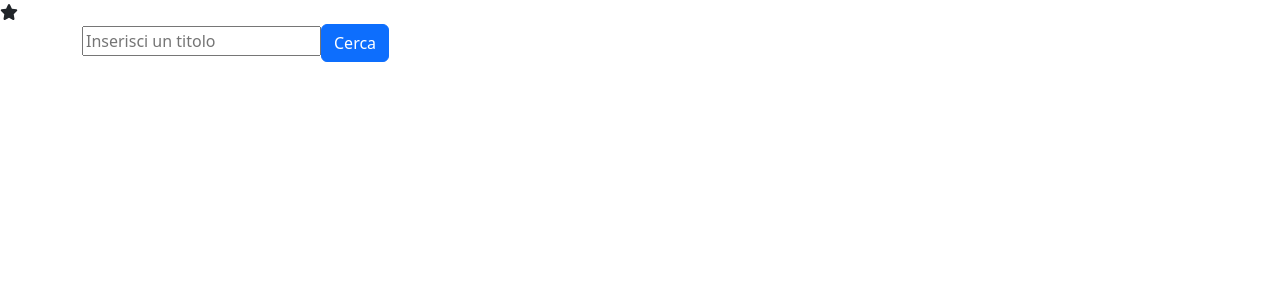
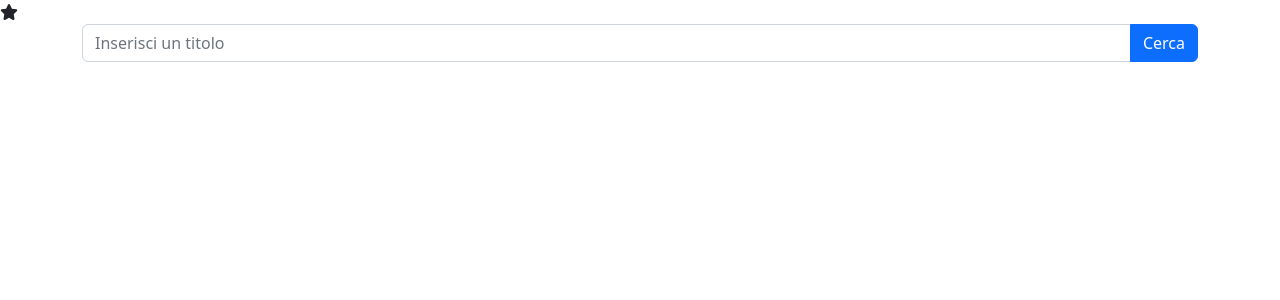
Before and after one commit to SamuelePassiatore/vite-boolflix, a Vue app: page / in a window 1280 px wide. Shown: the top 300 px of the page. Built offline with nearby package versions, Linux system fonts and the light colour scheme.

Commit message:
improvement to flag with method get image path for dinamic images

```diff
--- a/src/App.vue
+++ b/src/App.vue
@@ -12,12 +12,25 @@ export default {
     }
   },
   methods: {
+    getImagePath(image) {
+      const url = new URL(`./assets/img/${image}.png`, import.meta.url);
+      return url.href
+    },
+
     fetchMovie(url) {
       axios.get(url)
         .then((res) => {
           store.movies = res.data.results
         }).catch(error => { console.log(error) })
     },
+
+    fetchMovie(url) {
+      axios.get(url)
+        .then((res) => {
+          store.movies = res.data.results
+        }).catch(error => { console.log(error) })
+    },
+
     onTypeSearch() {
       const apiUri = this.apiUri + `${this.searchTerm}`
       this.fetchMovie(apiUri)
@@ -36,17 +49,17 @@ export default {
 <template>
   <font-awesome-icon icon="fa-solid fa-star" />
   <div class="container">
-    <div>
+    <div class="input-group">
       <input v-model.trim="this.searchTerm" @keyup.enter="onTypeSearch" @keyup.esc="clearInput" type="text"
-        placeholder="Inserisci un titolo">
+        placeholder="Inserisci un titolo" class="form-control">
       <button @click="onTypeSearch" class="btn btn-primary">Cerca</button>
     </div>
 
     <ul class="list-group" v-for="movie in store.movies" @key="movies.id">
       <li class="list-group-item">Titolo: {{ movie.title }}</li>
       <li class="list-group-item">Titolo Originale: {{ movie.original_title }}</li>
-      <li class="list-group-item">Lingua: <img class="img-fluid flag"
-          :src="`/src/assets/img/${movie.original_language}.png`"></li>
+      <li class="list-group-item">Lingua: <img class="img-fluid flag" :src="getImagePath(movie.original_language)"
+          :alt="movie.original_language"></li>
       <li class="list-group-item">Voto: {{ movie.vote_average }}</li>
     </ul>
   </div>
```
